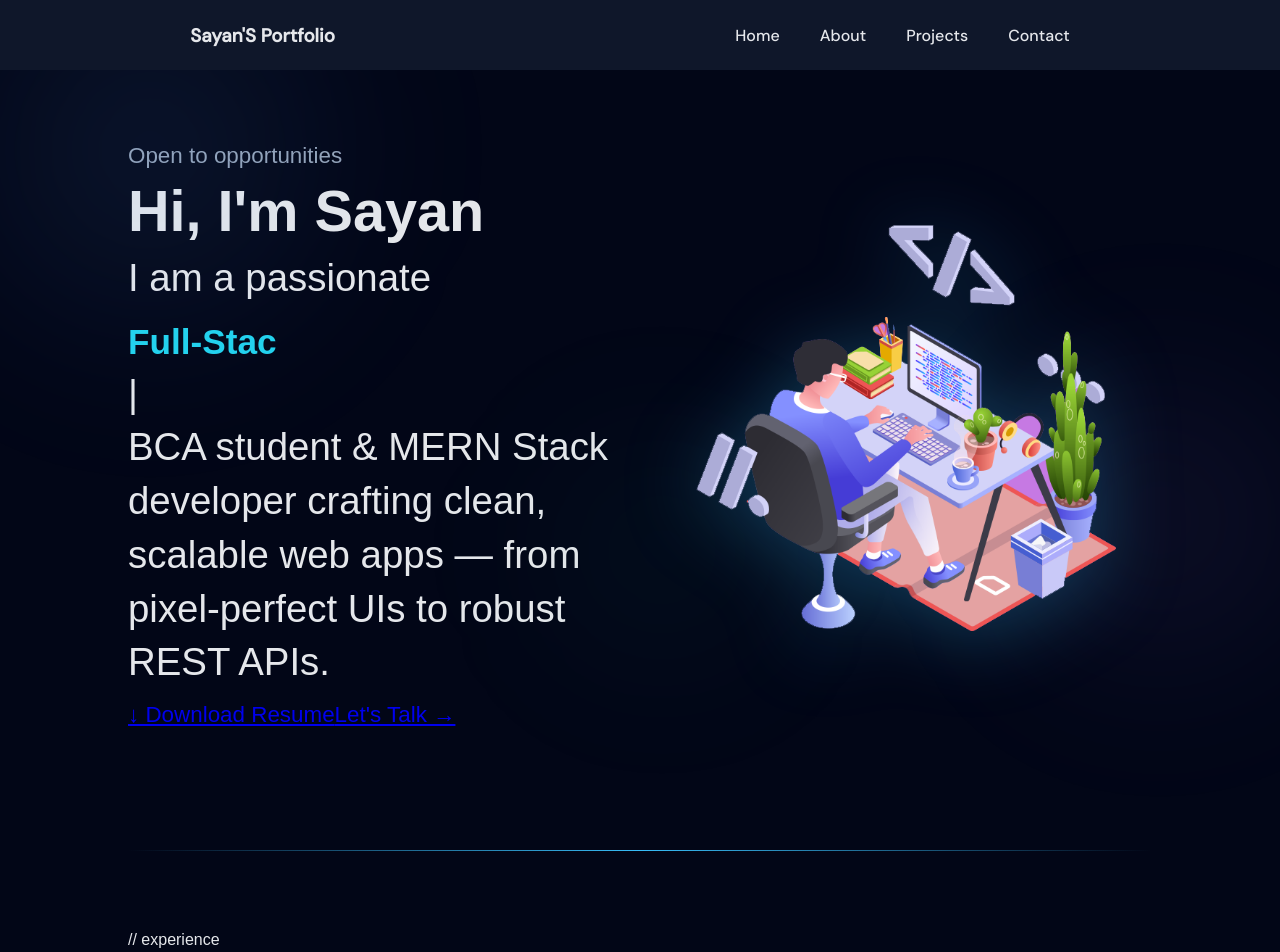
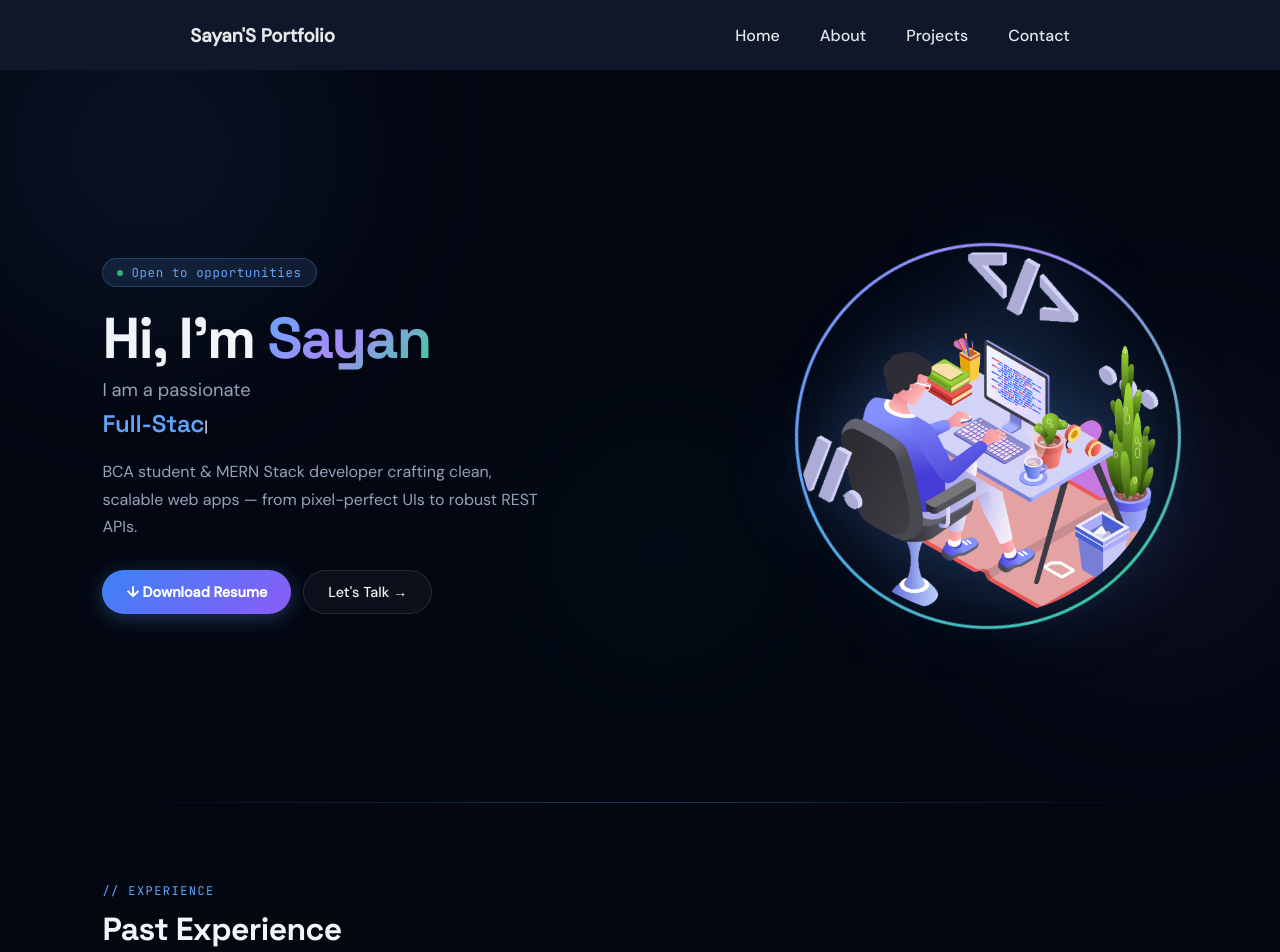
Before and after one commit to sayan234-py/Portfolio, a React (Create React App) app in the folder portflio/: page / in a window 1280 px wide. Shown: the top 952 px of the page. Built offline with nearby package versions, Linux system fonts and the light colour scheme.

Commit message:
Refactor Home.css for improved layout and styles

```diff
--- a/portflio/src/pages/css/Home.css
+++ b/portflio/src/pages/css/Home.css
@@ -1,134 +1,257 @@
-
+/* ===================== HOME PAGE ===================== */
 
 main {
   width: 100%;
-  height: 200vh;
-  background-color: #020617;
-  color: #e5e7eb;
-  font-family: "Poppins", sans-serif;
+  min-height: 100vh;
+  background-color: var(--bg-deep);
+  position: relative;
+  overflow: hidden;
 }
 
-
+/* ---- Hero ---- */
 .firstSection {
-  min-height: 90vh;
+  min-height: calc(100vh - 68px);
   display: flex;
   align-items: center;
-  justify-content: space-around;
-  padding: 0 10%;
-  gap: 40px;
+  justify-content: space-between;
+  padding: 0 8%;
+  gap: 60px;
+  position: relative;
+  z-index: 1;
+}
+
+/* Badge */
+.hero-badge {
+  display: inline-flex;
+  align-items: center;
+  gap: 8px;
+  background: var(--accent-dim);
+  border: 1px solid rgba(96, 165, 250, 0.25);
+  border-radius: 40px;
+  padding: 5px 14px;
+  font-size: 0.78rem;
+  font-family: 'JetBrains Mono', monospace;
+  color: var(--accent);
+  letter-spacing: 0.05em;
+  margin-bottom: 20px;
+}
+.hero-badge .dot {
+  width: 6px; height: 6px;
+  background: var(--cyan);
+  border-radius: 50%;
+  animation: blink 1.8s ease-in-out infinite;
+}
+@keyframes blink {
+  0%, 100% { opacity: 1; }
+  50%       { opacity: 0.3; }
 }
 
 .leftSection {
   flex: 1;
-  font-size: 2.4rem;
-  line-height: 1.4;
+  max-width: 560px;
 }
 
-.leftSection div {
-  margin-top: 10px;
-  font-size: 1.4rem;
-  color: #94a3b8;
+.leftSection .greeting {
+  font-family: 'Space Grotesk', sans-serif;
+  font-size: 3.6rem;
+  font-weight: 700;
+  letter-spacing: -0.03em;
+  line-height: 1.1;
+  margin-bottom: 8px;
 }
 
-#nme {
-  color: #38bdf8;
-  font-weight: 600;
+.leftSection .greeting .name-highlight {
+  background: linear-gradient(135deg, #60a5fa 0%, #a78bfa 50%, #34d399 100%);
+  -webkit-background-clip: text;
+  -webkit-text-fill-color: transparent;
+  background-clip: text;
+}
+
+.leftSection .role-line {
+  font-size: 1.15rem;
+  color: var(--text-secondary);
+  margin-bottom: 6px;
+  font-weight: 400;
 }
 
 #element {
-  display: block;
-  margin-top: 12px;
-  font-size: 2.2rem;
-  color: #22d3ee;
+  display: inline-block;
+  font-family: 'Space Grotesk', sans-serif;
+  font-size: 1.5rem;
   font-weight: 600;
+  color: var(--accent);
+  min-height: 2rem;
+  letter-spacing: -0.01em;
 }
 
-/* ---------- Image ---------- */
+.hero-desc {
+  margin-top: 18px;
+  font-size: 1rem;
+  color: var(--text-secondary);
+  line-height: 1.7;
+  max-width: 440px;
+}
 
+.hero-actions {
+  display: flex;
+  gap: 12px;
+  margin-top: 30px;
+  flex-wrap: wrap;
+}
+
+.btn-primary {
+  display: inline-flex;
+  align-items: center;
+  gap: 8px;
+  padding: 12px 24px;
+  background: linear-gradient(135deg, #3b82f6, #8b5cf6);
+  color: #fff;
+  border: none;
+  border-radius: 40px;
+  font-size: 0.9rem;
+  font-weight: 600;
+  cursor: pointer;
+  text-decoration: none;
+  transition: var(--transition);
+  box-shadow: 0 4px 20px rgba(96,165,250,0.3);
+}
+.btn-primary:hover {
+  transform: translateY(-2px);
+  box-shadow: 0 8px 30px rgba(96,165,250,0.45);
+}
+
+.btn-ghost {
+  display: inline-flex;
+  align-items: center;
+  gap: 8px;
+  padding: 12px 24px;
+  background: var(--glass-bg);
+  color: var(--text-primary);
+  border: 1px solid var(--glass-border);
+  border-radius: 40px;
+  font-size: 0.9rem;
+  font-weight: 500;
+  cursor: pointer;
+  text-decoration: none;
+  backdrop-filter: blur(8px);
+  transition: var(--transition);
+}
+.btn-ghost:hover {
+  background: var(--glass-hover);
+  border-color: rgba(255,255,255,0.18);
+  transform: translateY(-2px);
+}
+
+/* Right image */
 .rightSection {
-  flex: 1;
+  flex: 0 0 auto;
   display: flex;
+  align-items: center;
   justify-content: center;
+  position: relative;
+}
+
+.image-frame {
+  position: relative;
+  width: 380px;
+  height: 380px;
+}
+
+.image-ring {
+  position: absolute;
+  inset: -3px;
+  border-radius: 50%;
+  background: conic-gradient(from 0deg, #60a5fa, #a78bfa, #34d399, #60a5fa);
+  animation: spin 8s linear infinite;
+  z-index: 0;
+}
+.image-ring::before {
+  content: '';
+  position: absolute;
+  inset: 3px;
+  background: var(--bg-deep);
+  border-radius: 50%;
+}
+@keyframes spin {
+  to { transform: rotate(360deg); }
 }
 
 .rightSection img {
-  width: 100%;
-  max-width: 420px;
+  width: 370px;
+  height: 370px;
   object-fit: contain;
-  filter: drop-shadow(0 10px 40px rgba(56, 189, 248, 0.3));
+  border-radius: 50%;
+  position: relative;
+  z-index: 1;
+  filter: drop-shadow(0 0 40px rgba(96, 165, 250, 0.25));
 }
 
-/* ---------- Divider ---------- */
+.image-glow {
+  position: absolute;
+  inset: -20px;
+  border-radius: 50%;
+  background: radial-gradient(circle, rgba(96,165,250,0.12) 0%, transparent 70%);
+  z-index: 0;
+  animation: pulse 4s ease-in-out infinite;
+}
+@keyframes pulse {
+  0%, 100% { transform: scale(1); opacity: 0.6; }
+  50%       { transform: scale(1.08); opacity: 1; }
+}
 
+/* ---- Divider ---- */
 .divider {
   display: block;
   border: none;
   height: 1px;
-  background: linear-gradient(
-    to right,
-    transparent,
-    #38bdf8,
-    transparent
-  );
-  margin: 60px 10%;
+  background: linear-gradient(to right, transparent, rgba(96,165,250,0.3), transparent);
+  margin: 0 8%;
+  position: relative;
+  z-index: 1;
 }
 
-/* ---------- Past Experience ---------- */
+/* ---- Past Experience ---- */
+.secondSection {
+  padding: 80px 8%;
+  position: relative;
+  z-index: 1;
+}
 
-.secondSection {
-  padding: 20px 10%;
+.section-label {
+  font-family: 'JetBrains Mono', monospace;
+  font-size: 0.75rem;
+  color: var(--accent);
+  letter-spacing: 0.12em;
+  text-transform: uppercase;
+  margin-bottom: 10px;
 }
 
 .secondSection h2 {
+  font-family: 'Space Grotesk', sans-serif;
   font-size: 2rem;
-  color: #e5e7eb;
-  margin-bottom: 20px;
-  position: relative;
+  font-weight: 700;
+  letter-spacing: -0.02em;
+  color: var(--text-primary);
+  margin-bottom: 40px;
 }
 
-.secondSection h2::after {
-  content: "";
-  width: 80px;
-  height: 3px;
-  background-color: #38bdf8;
-  display: block;
-  margin-top: 8px;
-}
-
-/* ---------- Responsive ---------- */
-
-@media (max-width: 1024px) {
-  .leftSection {
-    font-size: 2rem;
-  }
-
-  #element {
-    font-size: 1.9rem;
-  }
-}
-
-@media (max-width: 768px) {
+/* ---- Responsive ---- */
+@media (max-width: 960px) {
   .firstSection {
     flex-direction: column-reverse;
     text-align: center;
-    padding: 40px 6%;
+    padding: 60px 6% 40px;
+    gap: 40px;
   }
-
-  .leftSection {
-    font-size: 1.8rem;
-  }
-
-  .rightSection img {
-    max-width: 300px;
-  }
+  .leftSection { max-width: 100%; }
+  .leftSection .greeting { font-size: 2.8rem; }
+  .hero-desc { max-width: 100%; }
+  .hero-actions { justify-content: center; }
+  .hero-badge { margin: 0 auto 20px; }
+  .image-frame, .rightSection img { width: 280px; height: 280px; }
 }
 
 @media (max-width: 480px) {
-  .leftSection {
-    font-size: 1.5rem;
-  }
-
-  #element {
-    font-size: 1.6rem;
-  }
+  .leftSection .greeting { font-size: 2.2rem; }
+  #element { font-size: 1.25rem; }
 }
```
